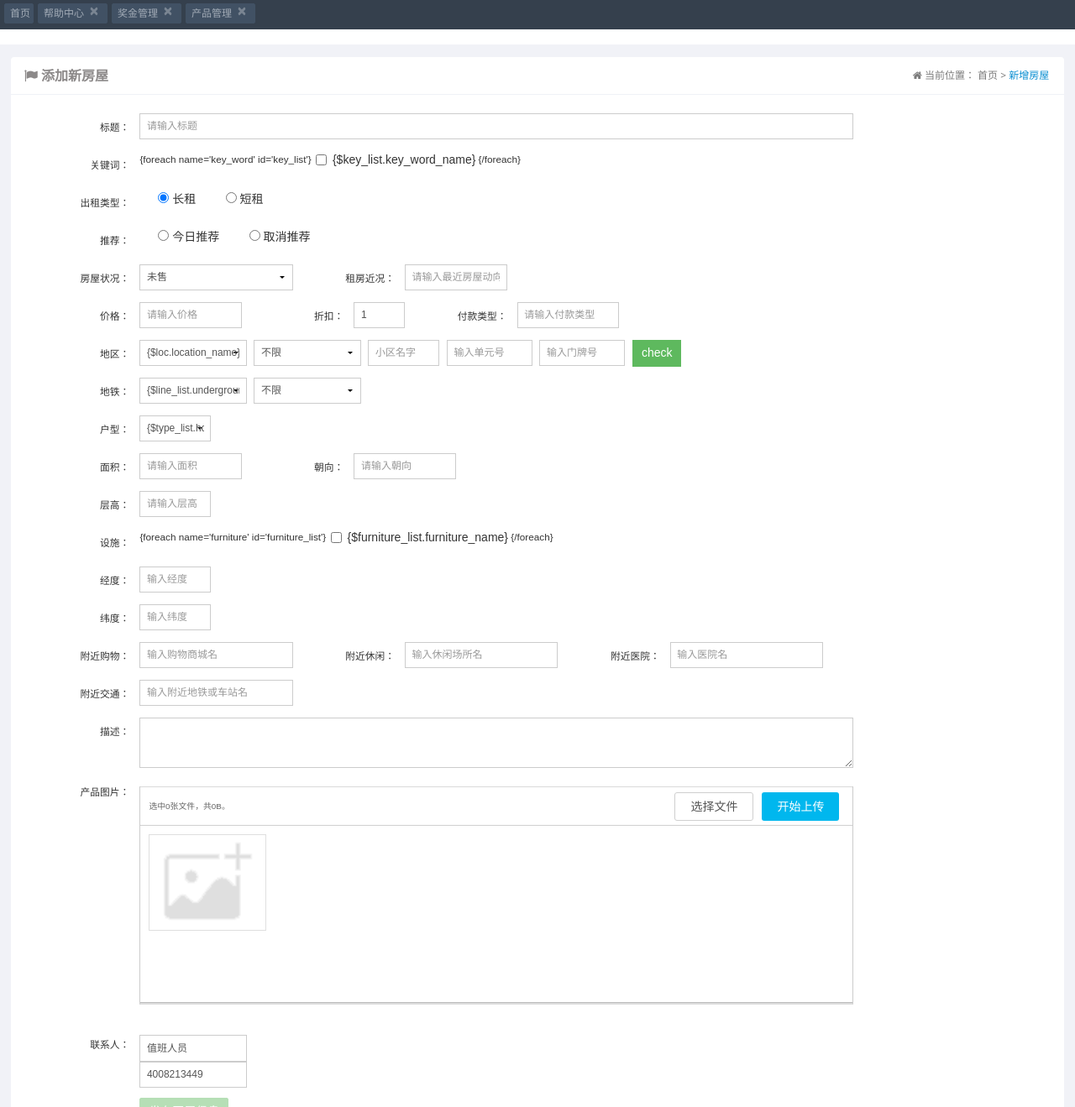
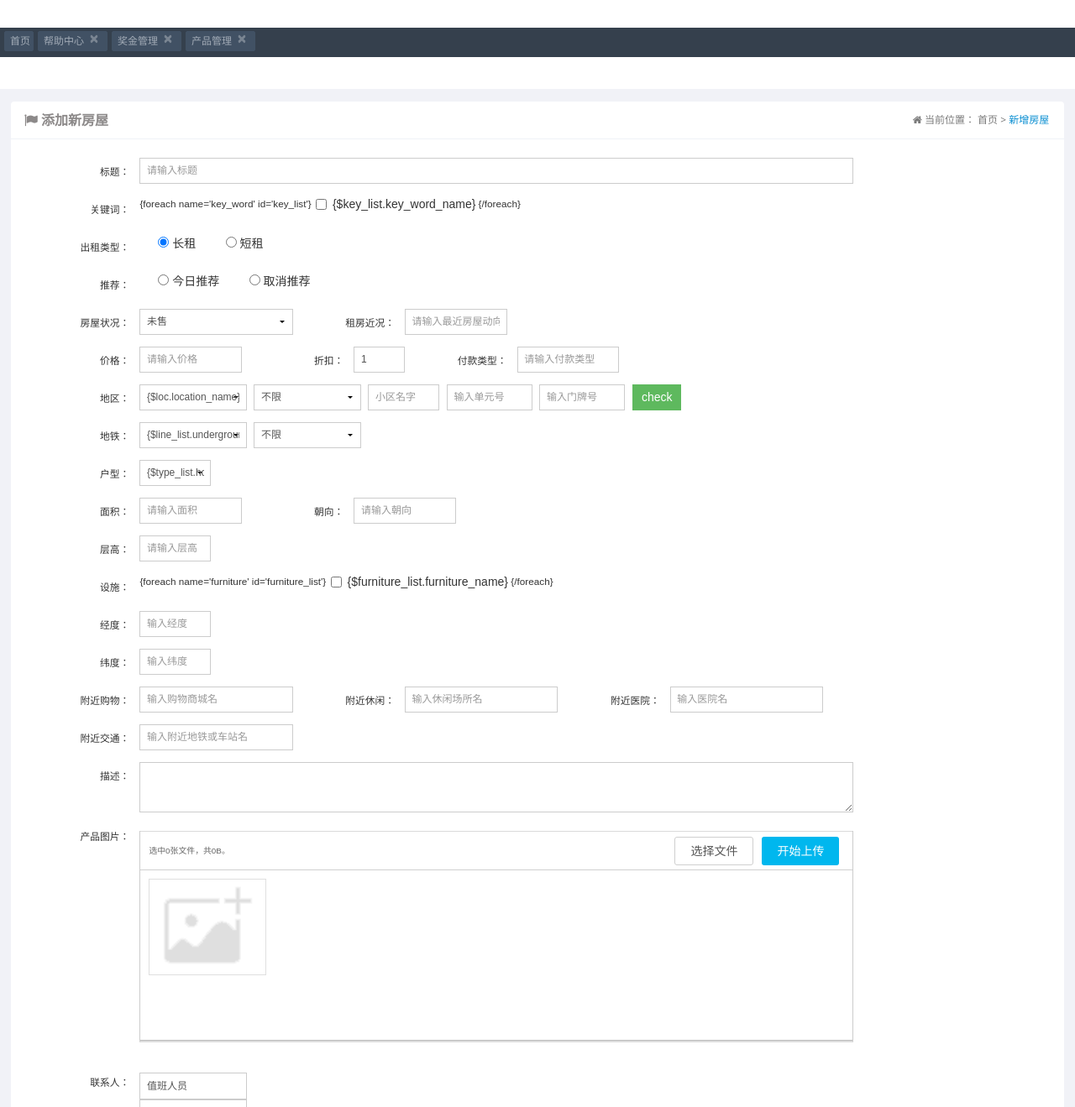
Before and after one commit to larkin2296/runju_mobile, a PHP site: the page made by apps/index/view/backstage/add.html in a window 1280 px wide. Shown: the whole page at 84% size. Run offline with PHP 8.4, Linux system fonts and the light colour scheme; the template is opened without the code that fills it, so the values that code supplies are empty.

Commit message:
no message

```diff
--- a/public/static/css/backstage/admin.css
+++ b/public/static/css/backstage/admin.css
@@ -110,7 +110,7 @@ gallery.html css
 .admin-biaoge .xinxitj{font-size: 16px;line-height: 35px;border-bottom: solid 1px #c9cdd7;margin-bottom: 10px}
 .admin-biaoge .am-table>thead>tr>th{text-align: center}
 .admin-biaoge .am-table{background-color: #FFF;padding: 3px;border-radius: 3px;text-align: center}
-.admin-biaogelist{background-color: #f1f2f7;position:fixed;right:0;bottom:0;top:4%;left:0px; overflow-y:auto; overflow-x: hidden; }
+.admin-biaogelist{background-color: #f1f2f7;position:fixed;right:0;bottom:0;top:8%;left:0px; overflow-y:auto; overflow-x: hidden; }
 
 
 
@@ -219,7 +219,7 @@ gallery.html css
 .am-kg .am-form-field:focus{ border: solid 1px #8eb95e;}
 
 
-.daohang{position:fixed;right:0;bottom:0;top:0px;left:0px; overflow:auto;width: 100%; height: 35px; background-color: #35404d;}
+.daohang{position:fixed;right:0;bottom:0;top:2.5%;left:0px; overflow:auto;width: 100%; height: 35px; background-color: #35404d;}
 
 .daohang ul{ padding: 0px; margin: 2px 0 0 5px;list-style-type: none; }
 .daohang li{ float: left; margin-right: 5px;list-style: none;}
```
